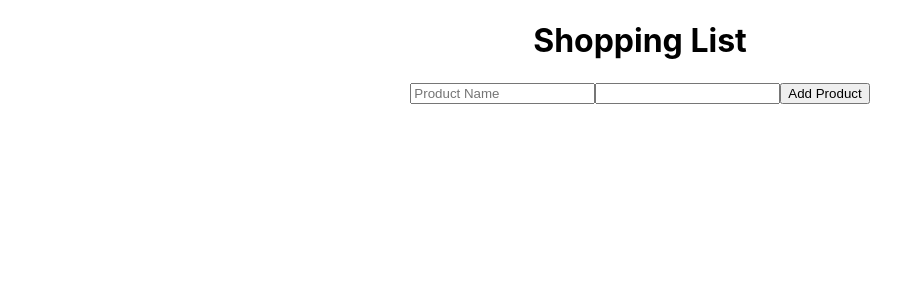
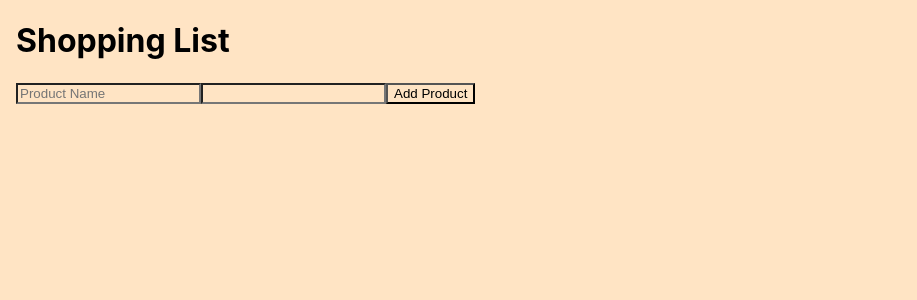
Before and after one commit to omtmana/shopping-app, a React (Create React App) app: page / in a window 1280 px wide. Shown: the top 300 px of the page, without its empty margins (0-917 px from the left). Built offline with nearby package versions, Linux system fonts and the light colour scheme.

Commit message:
Added css styling

```diff
--- a/src/App.css
+++ b/src/App.css
@@ -1,38 +1,9 @@
-.App {
-  text-align: center;
+* {
+  background-color: bisque;
 }
 
-.App-logo {
-  height: 40vmin;
-  pointer-events: none;
+.App {
+  display: grid;
+  position: left;
+  padding-left: 1em;
 }
-
-@media (prefers-reduced-motion: no-preference) {
-  .App-logo {
-    animation: App-logo-spin infinite 20s linear;
-  }
-}
-
-.App-header {
-  background-color: #282c34;
-  min-height: 100vh;
-  display: flex;
-  flex-direction: column;
-  align-items: center;
-  justify-content: center;
-  font-size: calc(10px + 2vmin);
-  color: white;
-}
-
-.App-link {
-  color: #61dafb;
-}
-
-@keyframes App-logo-spin {
-  from {
-    transform: rotate(0deg);
-  }
-  to {
-    transform: rotate(360deg);
-  }
-}
```
